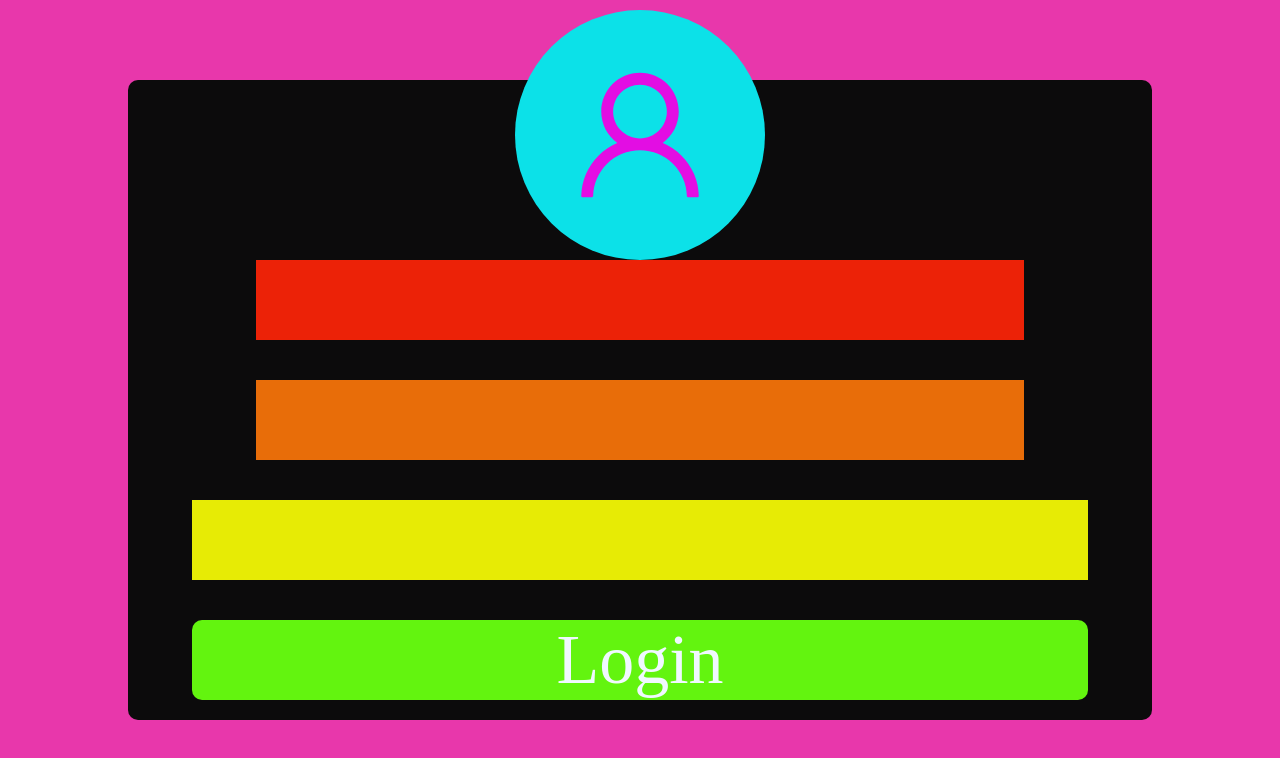
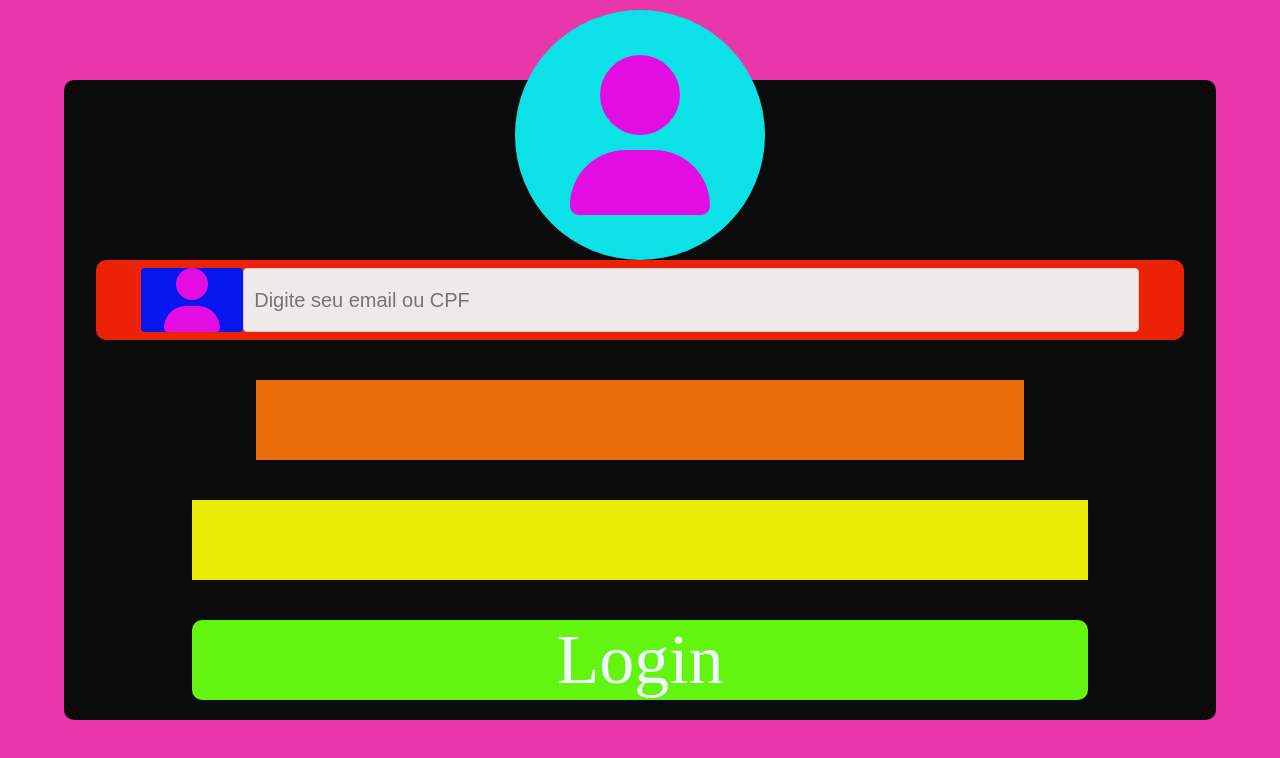
Before and after one commit to Gerenciar-gastos/Gerenciar_gastos_front, a React (Vite) app: page /a in a window 1280 px wide. Shown: the top 758 px of the page. Built offline with nearby package versions, Linux system fonts and the light colour scheme.

Commit message:
feat: email skeleton or cpf

```diff
--- a/src/pages/Login.jsx
+++ b/src/pages/Login.jsx
@@ -1,5 +1,6 @@
-import { All, Conteiner, EmailCpf, LogoLogin, PassWord, Register, SavePassword } from "../styled/loginStyled";
+import { All, Conteiner, EmailCpf, IconeEmailCpf, InputEmailCpf, LogoLogin, PassWord, Register, SavePassword } from "../styled/loginStyled";
 import { AiOutlineUser } from "react-icons/ai";
+import { FaUser } from "react-icons/fa6";
 
 
 export default function Login() {
@@ -9,9 +10,14 @@ export default function Login() {
         <All>
             <Conteiner>
                 <LogoLogin>
-                    <AiOutlineUser />
+                    <FaUser />
                 </LogoLogin>
-                <EmailCpf></EmailCpf>
+                <EmailCpf>
+                    <IconeEmailCpf>
+                        <FaUser />
+                    </IconeEmailCpf>
+                    <InputEmailCpf type="text" placeholder="Digite seu email ou CPF" />
+                </EmailCpf>
                 <PassWord></PassWord>
                 <SavePassword></SavePassword>
                 <Register>Login</Register>
--- a/src/styled/loginStyled.jsx
+++ b/src/styled/loginStyled.jsx
@@ -14,7 +14,7 @@ export const All = styled.div`
 export const Conteiner = styled.div`
   background-color: #0c0b0c;
   color: aliceblue;
-  width: 80vw;
+  width: 90vw;
   height: 80vh;
   display: flex;
   justify-content: space-around;
@@ -41,9 +41,39 @@ export const LogoLogin = styled.div`
 
 export const EmailCpf = styled.div`
   background-color: #ec2207;
-  width: 60vw;
+  width: 85vw;
   height: 10vh;
   margin-top: 160px;
+  display: flex;
+  justify-content: center;
+  align-items: center;
+  border-radius: 10px;
+`;
+
+export const IconeEmailCpf = styled.div`
+  background-color: #0716ec;
+  width: 8vw;
+  height: 8vh;
+  display: flex;
+  justify-content: center;
+  align-items: center;
+  border-radius: 4px;
+  svg {
+    color: #e30de3;
+    font-size: 4rem;
+  }
+`;
+
+export const InputEmailCpf = styled.input`
+  background-color: #eeeae9;
+  width: 70vw;
+  height: 8vh;
+  padding: 10px;
+  border: 1px solid #ccc;
+  border-radius: 4px;
+  font-size: 20px;
+  outline: none;
+  box-sizing: border-box;
 `;
 
 export const PassWord = styled.div`
```
